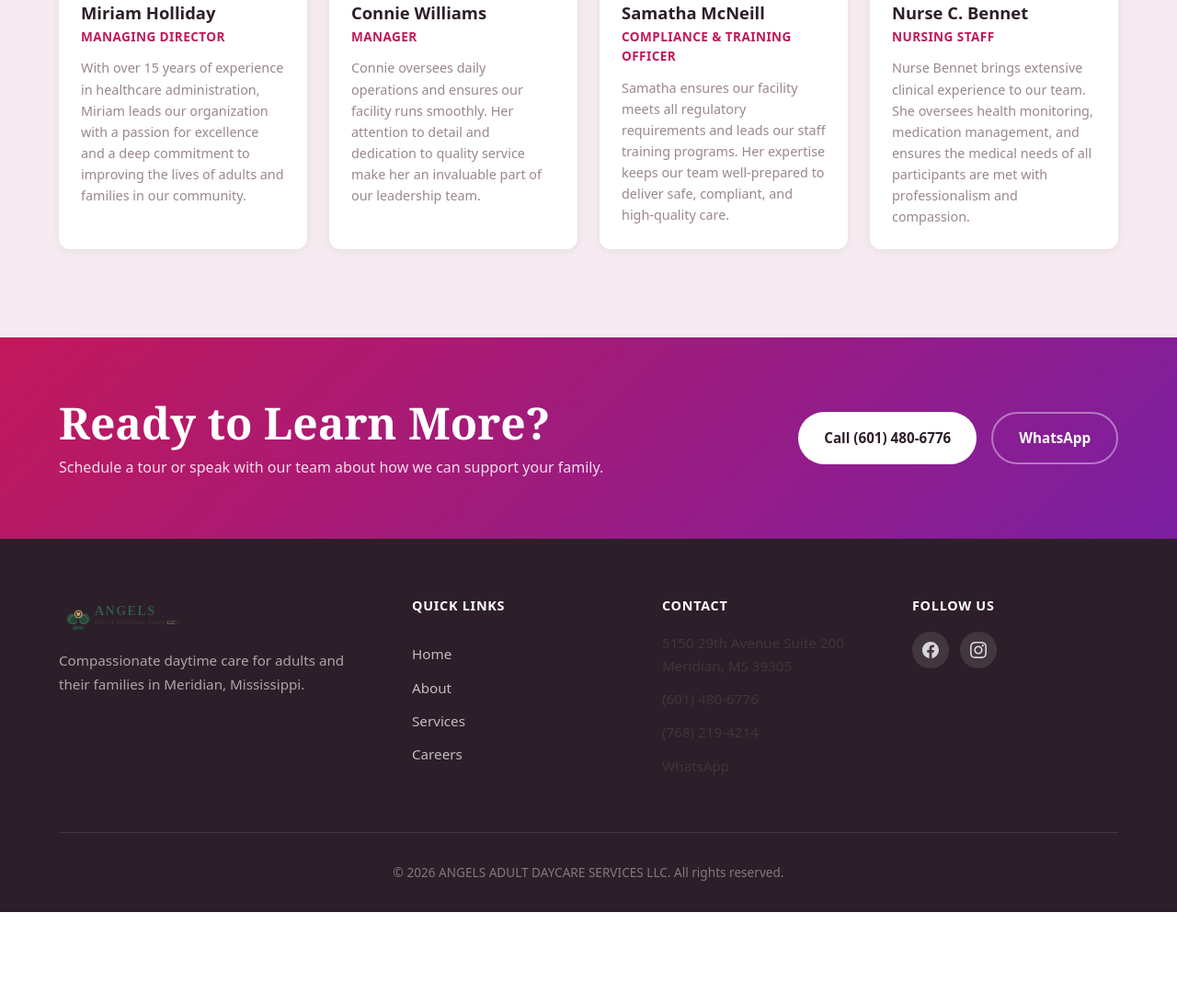
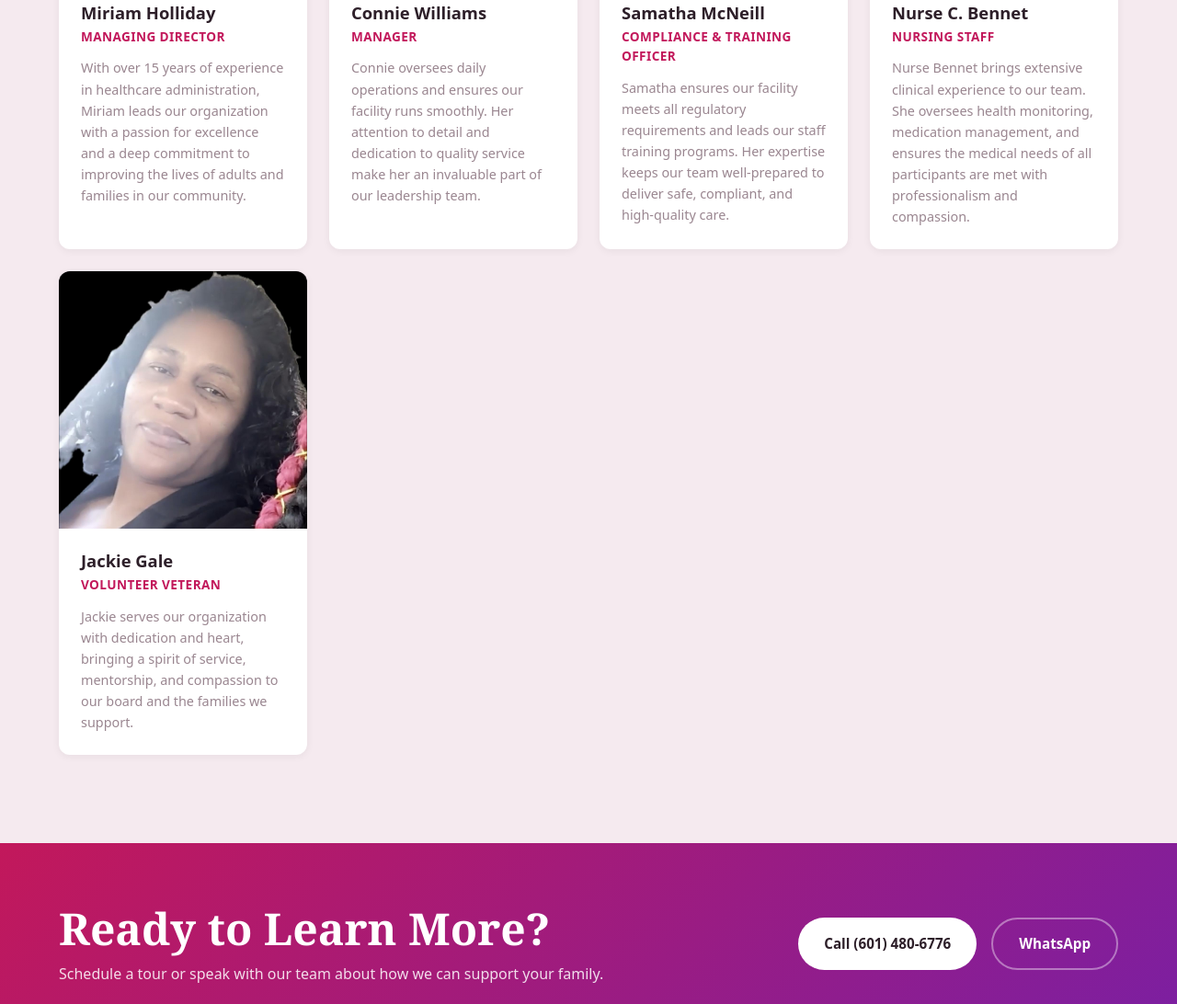
Before and after one commit to realakinolaisrael/ANGELS-ADULT-DAYCARE-SERVICES-LLC, a plain HTML site: page about.html in a window 1280 px wide. Shown: the part 3516-4608 px from the top of the page at 92% size. Before the commit the page ends 4508 px from the top, so only its background shows below. Drawn offline with Linux system fonts and the light colour scheme.

```diff
--- a/about.html
+++ b/about.html
@@ -245,6 +245,19 @@
               </p>
             </div>
           </div>
+          <div class="team-card">
+            <div class="team-photo">
+              <img src="media/Jackie%20Gale.jpeg" alt="Jackie Gale" loading="lazy" />
+            </div>
+            <div class="team-info">
+              <h3>Jackie Gale</h3>
+              <p class="team-role">Volunteer Veteran</p>
+              <p class="team-bio">
+                Jackie serves our organization with dedication and heart, bringing a spirit of
+                service, mentorship, and compassion to our board and the families we support.
+              </p>
+            </div>
+          </div>
         </div>
       </div>
     </section>
```
Also changed, not shown: media/Jackie Gale.jpeg (added).
